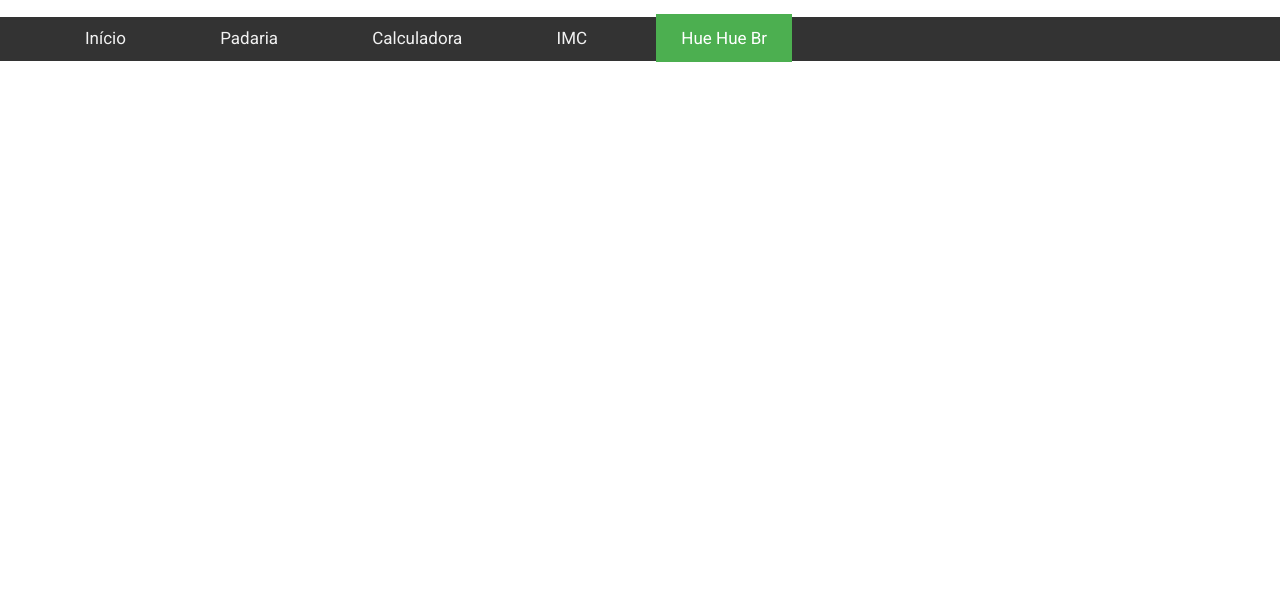
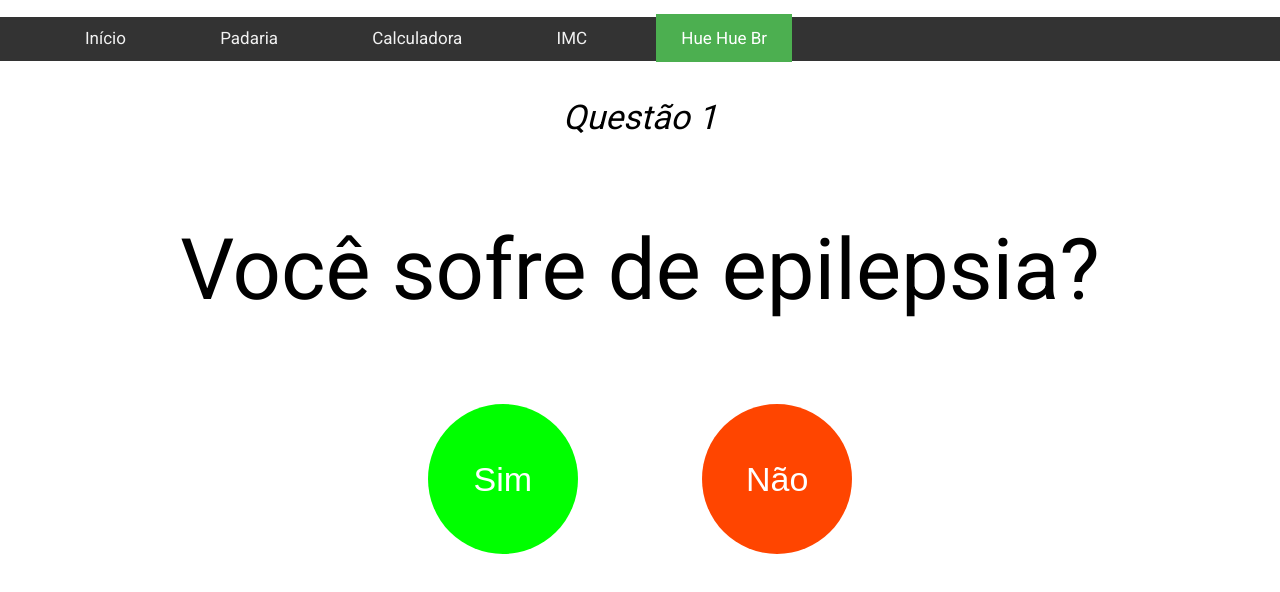
Before and after one commit to HigorC/MiniCurso-TalentW, a plain HTML site: page HTML/huebr.html in a window 1280 px wide. Drawn offline with Linux system fonts and the light colour scheme.

Commit message:
Início hue BR

```diff
--- /dev/null
+++ b/CSS/huebr.css
@@ -0,0 +1,49 @@
+
+
+.questao h1{
+  font-size: 2em;
+ font-style: italic;
+  font-weight: normal;
+    margin: 0px;
+}
+
+/* .q1{
+     display: none;
+} */
+
+.questao p{
+    font-size: 5em;
+}
+
+.questao button{
+    font-size: 2em;
+    padding: 10px 20px;
+    margin: 0px 60px;
+    width: 150px;
+    height: 150px;
+}
+
+.questionario{
+    text-align: center;
+}
+.q1 button{
+    color: #fff;
+    border-radius: 100%;
+    border: none;
+}
+
+.q1 .btn-sim:hover{
+    background-color: #228B22;
+}
+
+.q1 .btn-nao:hover{
+    background-color: #B22222;
+}
+
+
+.q1 .btn-sim{
+ background-color: #00FF00;
+}
+.q1 .btn-nao{
+ background-color: #FF4500;
+}
--- a/CSS/style.css
+++ b/CSS/style.css
@@ -38,7 +38,7 @@ ul.barra-navegacao a.ativado {
     color: white;
 }
 
-.conteudo{
+.conteudo,.questionario{
     width: 960px;
     margin: 0 auto;
     padding-top: 20px;
@@ -47,3 +47,7 @@ ul.barra-navegacao a.ativado {
 body{
     font-size: 17px;
 }
+
+button:focus{
+ outline: 0;
+}
--- a/HTML/huebr.html
+++ b/HTML/huebr.html
@@ -10,6 +10,7 @@
     <!--CSS da página-->
     <link rel="stylesheet" href="../CSS/style.css">
     <link rel="stylesheet" href="../CSS/normalize.css">
+    <link rel="stylesheet" href="../CSS/huebr.css">
 
     <!--Font Roboto-->
     <link href="https://fonts.googleapis.com/css?family=Roboto" rel="stylesheet">
@@ -18,7 +19,7 @@
 <body>
     <header>
         <ul class="barra-navegacao">
-             <li><a href="index.html">Início</a></li>
+            <li><a href="index.html">Início</a></li>
             <li><a href="padaria.html">Padaria</a></li>
             <li><a href="calculadora.html">Calculadora</a></li>
             <li><a href="imc.html">IMC</a></li>
@@ -27,6 +28,25 @@
 
         </ul>
     </header>
+
+    <section class="questionario">
+        <article class="questao q1">
+            <h1>Questão 1</h1>
+            <p>Você sofre de epilepsia?</p>
+            <button class="btn-sim">Sim</button>
+            <button class="btn-nao">Não</button>
+        </article>
+
+        <article class="questao q2">
+
+        </article>
+    </section>
+
+
+
+
+
+
     <script src="../JavaScript/index.js"></script>
 </body>
 
--- /dev/null
+++ b/JavaScript/huebr.js
@@ -0,0 +1,6 @@
+// QUESTÃO 1
+
+
+
+
+// QUESTÃO 2
--- a/JavaScript/index.js
+++ b/JavaScript/index.js
@@ -1,11 +1,11 @@
-var botaoDesativarCss = document.querySelector(".desativar-css");
+// var botaoDesativarCss = document.querySelector(".desativar-css");
 
-botaoDesativarCss.addEventListener("click", function () {
-    if ( document.getElementById("css").href = "../CSS/style.css") {
-         document.getElementById("css").href = "";
+// botaoDesativarCss.addEventListener("click", function () {
+//     if ( document.getElementById("css").href = "../CSS/style.css") {
+//          document.getElementById("css").href = "";
 
-    } else {
-        console.log("o");
-        document.getElementById("css").href = "../CSS/style.css";
-    }
-});
+//     } else {
+//         console.log("o");
+//         document.getElementById("css").href = "../CSS/style.css";
+//     }
+// });
```
